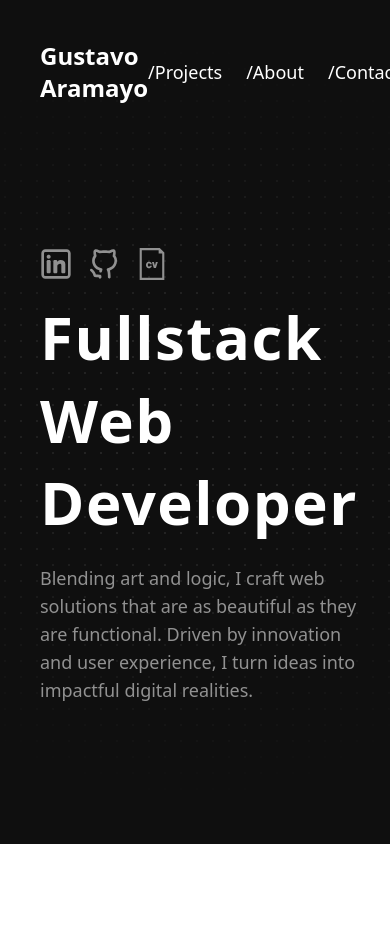
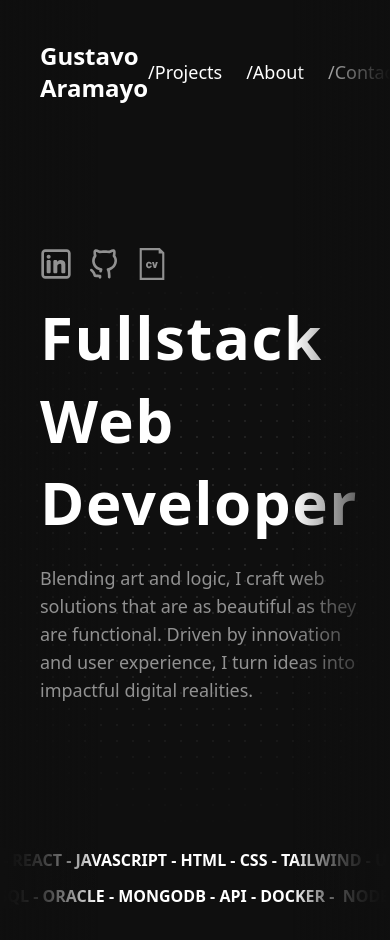
Before and after one commit to GusTiavo123/portfolio, a React (Vite) app: page / in a window 390 px wide. Shown: the top 940 px of the page. Before the commit the page ends 844 px from the top, so only its background shows below. Built offline with nearby package versions, Linux system fonts and the light colour scheme.

Commit message:
Creating banner

```diff
--- a/src/App.tsx
+++ b/src/App.tsx
@@ -1,5 +1,6 @@
 import "./App.css";
 import "./App.css";
+import BannerText from "./components/banner/BannerText";
 import Background from "./sections/background/Background";
 import Header from "./sections/header/Header";
 
@@ -7,6 +8,7 @@ function App() {
   return (
     <Background>
       <Header />
+      <BannerText />
     </Background>
   );
 }
--- /dev/null
+++ b/src/components/banner/BannerText.tsx
@@ -0,0 +1,40 @@
+import "./bannerAnimation.css"; // Asegúrate de crear este archivo y añadirlo al mismo directorio
+
+const BannerText = () => {
+  return (
+    <div className="overflow-hidden w-screen my-36">
+      <div className="banner-move-left-to-right text-white sm:text-4xl lg:text-6xl font-semibold">
+        NEXT.JS - REACT - JAVASCRIPT - HTML - CSS - TAILWIND - UX/UI -&nbsp;
+        NEXT.JS - REACT - JAVASCRIPT - HTML - CSS - TAILWIND - UX/UI -&nbsp;
+        NEXT.JS - REACT - JAVASCRIPT - HTML - CSS - TAILWIND - UX/UI -&nbsp;
+        NEXT.JS - REACT - JAVASCRIPT - HTML - CSS - TAILWIND - UX/UI -&nbsp;
+        NEXT.JS - REACT - JAVASCRIPT - HTML - CSS - TAILWIND - UX/UI -&nbsp;
+        NEXT.JS - REACT - JAVASCRIPT - HTML - CSS - TAILWIND - UX/UI -&nbsp;
+        NEXT.JS - REACT - JAVASCRIPT - HTML - CSS - TAILWIND - UX/UI -&nbsp;
+        NEXT.JS - REACT - JAVASCRIPT - HTML - CSS - TAILWIND - UX/UI -&nbsp;
+        NEXT.JS - REACT - JAVASCRIPT - HTML - CSS - TAILWIND - UX/UI -&nbsp;
+        NEXT.JS - REACT - JAVASCRIPT - HTML - CSS - TAILWIND - UX/UI -&nbsp;
+        NEXT.JS - REACT - JAVASCRIPT - HTML - CSS - TAILWIND - UX/UI -&nbsp;
+        NEXT.JS - REACT - JAVASCRIPT - HTML - CSS - TAILWIND - UX/UI -&nbsp;
+        NEXT.JS - REACT - JAVASCRIPT - HTML - CSS - TAILWIND - UX/UI -&nbsp;
+      </div>
+      <div className="banner-move-right-to-left text-white sm:text-4xl lg:text-6xl font-semibold pt-3">
+        NODE.JS - JAVASPRING - MYSQL - ORACLE - MONGODB - API - DOCKER -&nbsp;
+        NODE.JS - JAVASPRING - MYSQL - ORACLE - MONGODB - API - DOCKER -&nbsp;
+        NODE.JS - JAVASPRING - MYSQL - ORACLE - MONGODB - API - DOCKER -&nbsp;
+        NODE.JS - JAVASPRING - MYSQL - ORACLE - MONGODB - API - DOCKER -&nbsp;
+        NODE.JS - JAVASPRING - MYSQL - ORACLE - MONGODB - API - DOCKER -&nbsp;
+        NODE.JS - JAVASPRING - MYSQL - ORACLE - MONGODB - API - DOCKER -&nbsp;
+        NODE.JS - JAVASPRING - MYSQL - ORACLE - MONGODB - API - DOCKER -&nbsp;
+        NODE.JS - JAVASPRING - MYSQL - ORACLE - MONGODB - API - DOCKER -&nbsp;
+        NODE.JS - JAVASPRING - MYSQL - ORACLE - MONGODB - API - DOCKER -&nbsp;
+        NODE.JS - JAVASPRING - MYSQL - ORACLE - MONGODB - API - DOCKER -&nbsp;
+        NODE.JS - JAVASPRING - MYSQL - ORACLE - MONGODB - API - DOCKER -&nbsp;
+        NODE.JS - JAVASPRING - MYSQL - ORACLE - MONGODB - API - DOCKER -&nbsp;
+        NODE.JS - JAVASPRING - MYSQL - ORACLE - MONGODB - API - DOCKER -&nbsp;
+      </div>
+    </div>
+  );
+};
+
+export default BannerText;
--- /dev/null
+++ b/src/components/banner/bannerAnimation.css
@@ -0,0 +1,57 @@
+.overflow-hidden {
+    position: relative;
+    width: 100%;
+    overflow: hidden;
+}
+
+.overflow-hidden::before,
+.overflow-hidden::after {
+    content: '';
+    position: absolute;
+    top: 0;
+    width: 25%;
+    height: 100%;
+    z-index: 10;
+    background: linear-gradient(to right,
+            #0f0f0f 0%,
+            transparent 100%);
+}
+
+.overflow-hidden::after {
+    right: 0;
+    background: linear-gradient(to left,
+            #0f0f0f 0%,
+            transparent 100%);
+}
+
+@keyframes moveLeftTorigth {
+    0% {
+        transform: translateX(0%);
+    }
+
+    100% {
+        transform: translateX(-50%);
+    }
+}
+
+@keyframes moveRigthToleft {
+    0% {
+        transform: translateX(-50%);
+    }
+
+    100% {
+        transform: translateX(0%);
+    }
+}
+
+.banner-move-left-to-right {
+    display: inline-block;
+    white-space: nowrap;
+    animation: moveLeftTorigth 300s linear infinite;
+}
+
+.banner-move-right-to-left {
+    display: inline-block;
+    white-space: nowrap;
+    animation: moveRigthToleft 330s linear infinite;
+}
--- a/src/components/textGenerate/TextGenerateEffect.tsx
+++ b/src/components/textGenerate/TextGenerateEffect.tsx
@@ -44,7 +44,7 @@ export const TextGenerateEffect = ({
   return (
     <div className={cn("font-bold", className)}>
       <div className="mt-4 mb-5">
-        <div className="text-white text-6xl md:text-7xl lg:text-8xl font-bold leading-snug tracking-wide">
+        <div className="text-white text-6xl lg:text-8xl font-bold leading-snug tracking-wide">
           {renderWords()}
         </div>
       </div>
--- a/src/sections/background/background.css
+++ b/src/sections/background/background.css
@@ -1,5 +1,5 @@
 /* Bg external gradient*/
 .custom-mask {
-    -webkit-mask-image: radial-gradient(circle closest-side, black 50%, transparent 200%);
-    mask-image: radial-gradient(circle closest-side, black 50%, transparent 200%);
+    -webkit-mask-image: radial-gradient(circle closest-side, #0f0f0f 50%, transparent 150%);
+    mask-image: radial-gradient(circle closest-side, #0f0f0f 50%, transparent 150%);
 }
```
